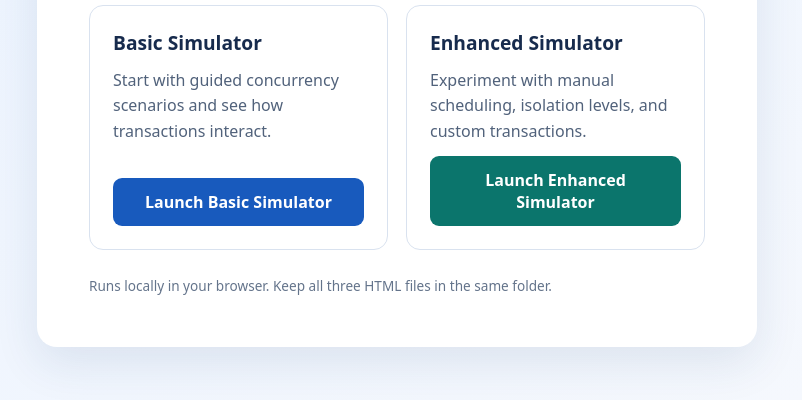
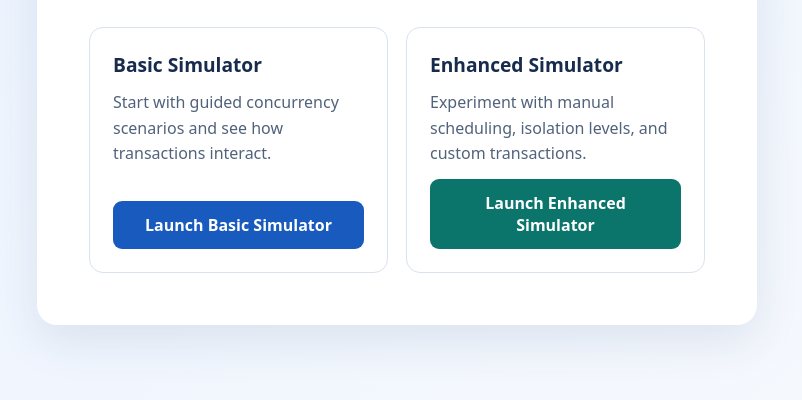
Before and after one commit to jrusso440/concurrencySimulator, a plain HTML site: page index.html in a window 1280 px wide. Shown: the part 326-726 px from the top of the page, without its empty margins (243-1045 px from the left). Drawn offline with Linux system fonts and the light colour scheme.

Commit message:
Update index.html

```diff
--- a/index.html
+++ b/index.html
@@ -7,4 +7,4 @@
 :root{font-family:system-ui,-apple-system,Segoe UI,Roboto,sans-serif;color-scheme:light}*{box-sizing:border-box}body{margin:0;min-height:100vh;background:linear-gradient(145deg,#e9f2ff,#f7f9fd);display:grid;place-items:center;padding:24px;color:#172b4d}main{width:min(720px,100%);background:white;border-radius:20px;padding:clamp(25px,5vw,52px);box-shadow:0 16px 45px #1e40701b}h1{font-size:clamp(1.7rem,4vw,2.5rem);margin:0 0 10px}p{line-height:1.6;color:#51627b}.options{display:grid;grid-template-columns:repeat(auto-fit,minmax(230px,1fr));gap:18px;margin-top:30px}.option{border:1px solid #d9e2ef;border-radius:14px;padding:23px;display:flex;flex-direction:column;align-items:start;gap:12px}.option h2{font-size:1.2rem;margin:0}.option p{margin:0;flex:1}.button{display:inline-block;text-decoration:none;background:#185abd;color:white;padding:13px 18px;border-radius:9px;font-weight:700;text-align:center;width:100%}.button:hover,.button:focus-visible{background:#0d408d;outline-offset:3px}.enhanced .button{background:#0b756c}.enhanced .button:hover,.enhanced .button:focus-visible{background:#07534c}footer{margin-top:26px;font-size:.85rem;color:#64748b}
 </style>
 </head>
-<body><main><h1>Database Concurrency Lab</h1><p>Choose a simulator to explore concurrent database transactions, locking, and isolation.</p><div class="options"><section class="option"><h2>Basic Simulator</h2><p>Start with guided concurrency scenarios and see how transactions interact.</p><a class="button" href="database_concurrency_simulator.html">Launch Basic Simulator</a></section><section class="option enhanced"><h2>Enhanced Simulator</h2><p>Experiment with manual scheduling, isolation levels, and custom transactions.</p><a class="button" href="database_concurrency_simulator_enhanced.html">Launch Enhanced Simulator</a></section></div><footer>Runs locally in your browser. Keep all three HTML files in the same folder.</footer></main></body></html>
+<body><main><h1>Database Concurrency Lab</h1><p>Choose a simulator to explore concurrent database transactions, locking, and isolation.</p><div class="options"><section class="option"><h2>Basic Simulator</h2><p>Start with guided concurrency scenarios and see how transactions interact.</p><a class="button" href="database_concurrency_simulator.html">Launch Basic Simulator</a></section><section class="option enhanced"><h2>Enhanced Simulator</h2><p>Experiment with manual scheduling, isolation levels, and custom transactions.</p><a class="button" href="database_concurrency_simulator_enhanced.html">Launch Enhanced Simulator</a></section></div></main></body></html>
```
